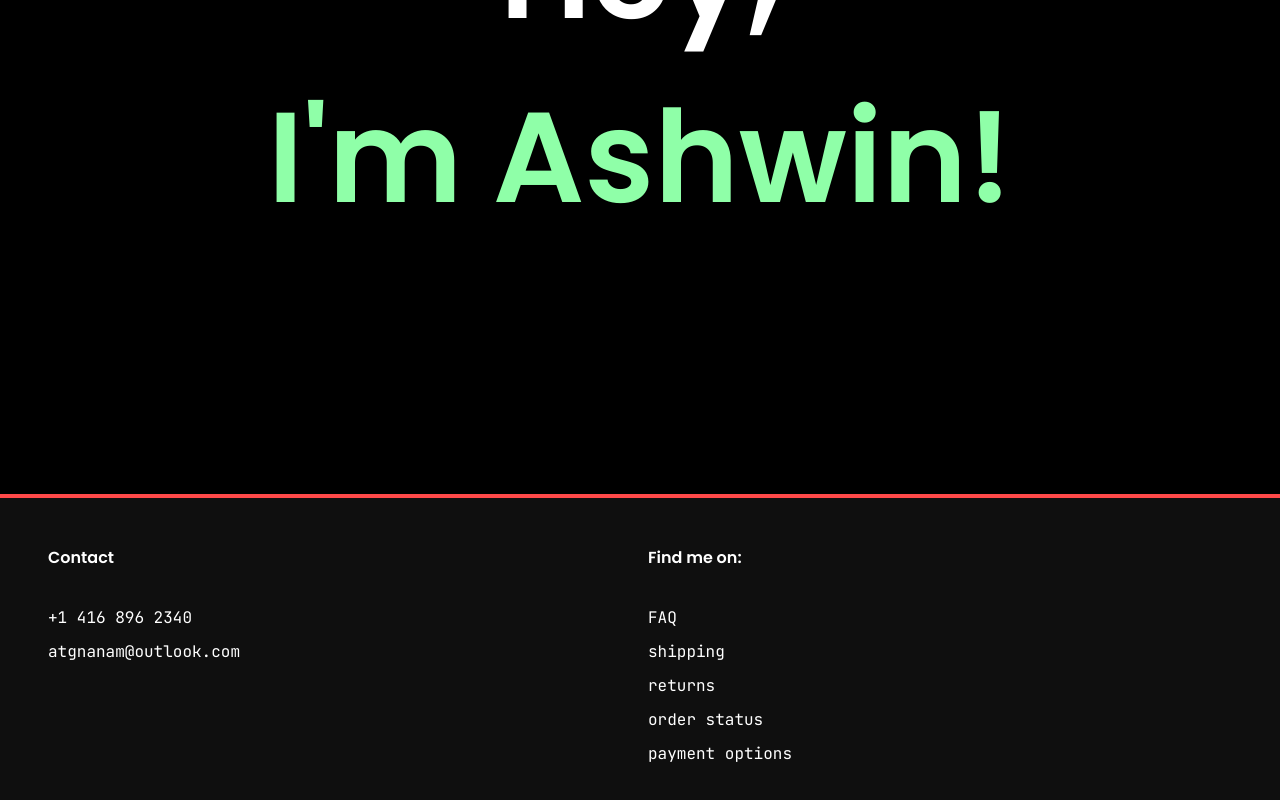
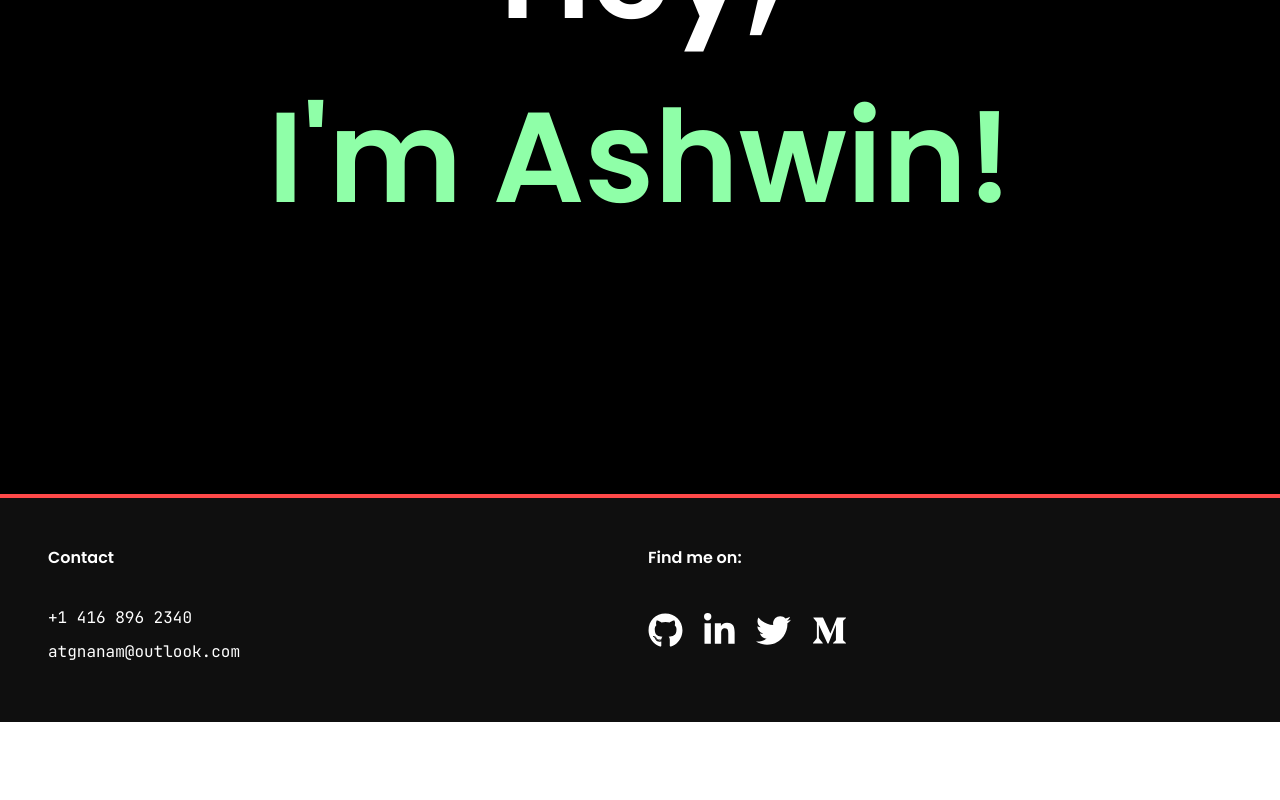
Before and after one commit to SituatedFern/webbysite, a Next.js app: page / in a window 1280 px wide. Shown: the part 374-1174 px from the top of the page. After the commit the page ends 1096 px from the top, so only its background shows below. Built offline with nearby package versions, Linux system fonts and the light colour scheme.

Commit message:
added socials and animations

```diff
--- a/components/Footer.js
+++ b/components/Footer.js
@@ -1,4 +1,11 @@
 import React from "react";
+import { library } from "@fortawesome/fontawesome-svg-core";
+
+import { fab } from "@fortawesome/free-brands-svg-icons";
+import { FontAwesomeIcon } from "@fortawesome/react-fontawesome";
+import Link from "next/link";
+
+library.add(fab);
 
 const Footer = () => {
   return (
@@ -23,23 +30,35 @@ const Footer = () => {
             <h4 className="text-lg sm:text-base text-white mb-9 font-poppins relative">
               Find me on:
             </h4>
-            <ul className="list-none font-jetbrains">
-              <li className="mb-2.5">
-                <a href="/">FAQ</a>
-              </li>
-              <li className="mb-2.5">
-                <a href="/">shipping</a>
-              </li>
-              <li className="mb-2.5">
-                <a href="/">returns</a>
-              </li>
-              <li className="mb-2.5">
-                <a href="/">order status</a>
-              </li>
-              <li className="mb-2.5">
-                <a href="/">payment options</a>
-              </li>
-            </ul>
+            <div className="list-none font-jetbrains text-[35px] mb-2.5">
+              <a target="_blank" href="https://github.com/SituatedFern">
+                <FontAwesomeIcon
+                  className="hover:text-[#48c5f7] hover:scale-150 transition-all duration-150"
+                  icon={["fab", "github"]}
+                />
+              </a>{" "}
+              <a
+                target="_blank"
+                href="https://ca.linkedin.com/in/ashwin-gnanam"
+              >
+                <FontAwesomeIcon
+                  className="hover:text-[#48c5f7] hover:scale-150 transition-all duration-150"
+                  icon={["fab", "linkedin-in"]}
+                />
+              </a>{" "}
+              <a target="_blank" href="https://twitter.com/atgnanam">
+                <FontAwesomeIcon
+                  className="hover:text-[#48c5f7] hover:scale-150 transition-all duration-150"
+                  icon={["fab", "twitter"]}
+                />
+              </a>{" "}
+              <a target="_blank" href="https://atgnanam.medium.com/">
+                <FontAwesomeIcon
+                  className="hover:text-[#48c5f7] hover:scale-150 transition-all duration-150"
+                  icon={["fab", "medium-m"]}
+                />
+              </a>
+            </div>
           </div>
         </div>
       </footer>
--- a/package.json
+++ b/package.json
@@ -8,6 +8,9 @@
     "lint": "next lint"
   },
   "dependencies": {
+    "@fortawesome/fontawesome-svg-core": "^1.2.36",
+    "@fortawesome/free-brands-svg-icons": "^5.15.4",
+    "@fortawesome/react-fontawesome": "^0.1.17",
     "next": "12.0.8",
     "react": "17.0.2",
     "react-dom": "17.0.2"
```
Also changed, not shown: 1 other file (tests, documents, lock files or other folders).
